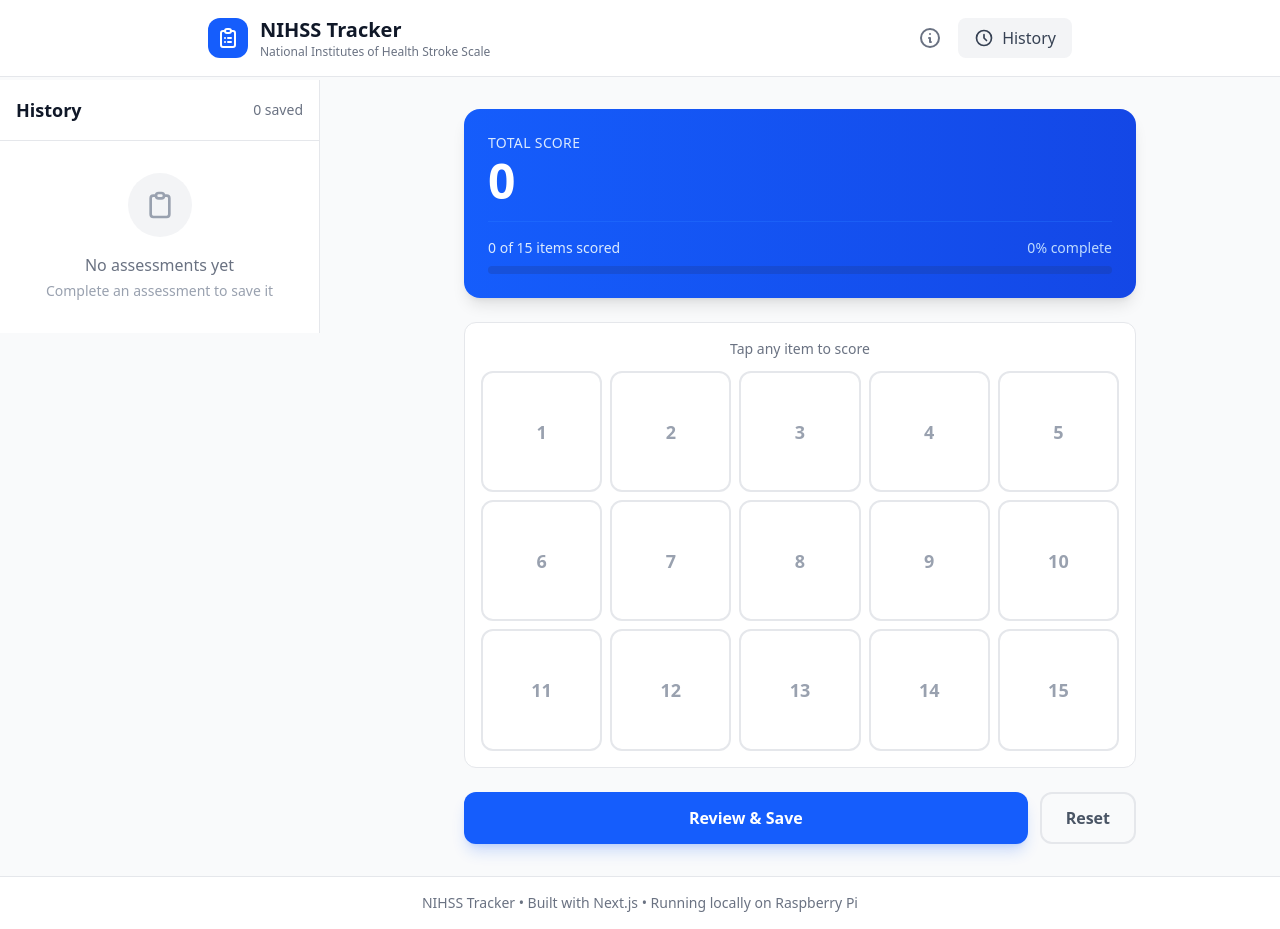
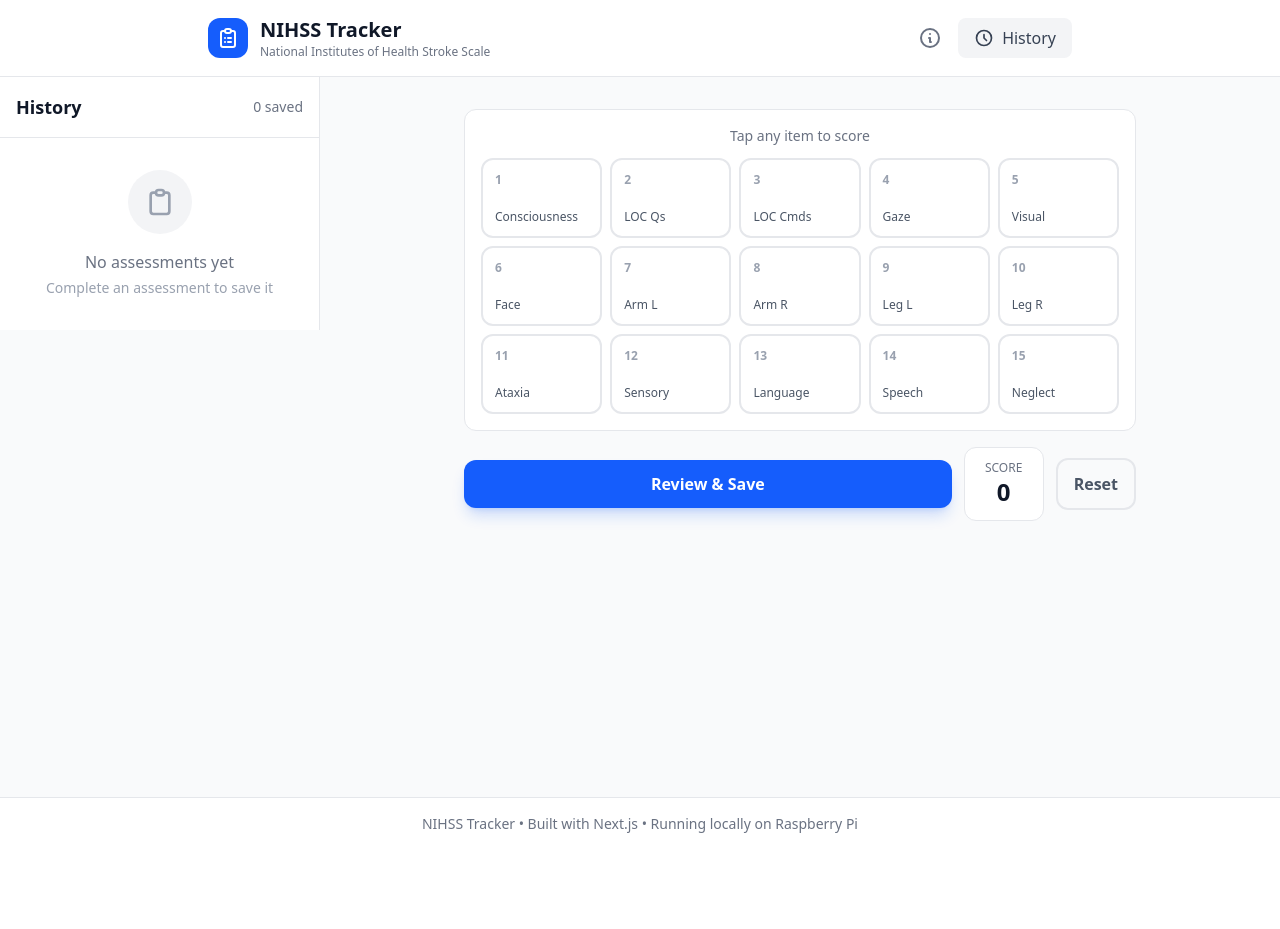
Before and after one commit to dermetfak/nihss-tracker, a Next.js app: page / in a window 1280 px wide. After the commit the page ends 850 px from the top, so only its background shows below. Built offline with nearby package versions, Linux system fonts and the light colour scheme.

Commit message:
UI redesign: short names, compact score display, removed big header

```diff
--- a/components/AssessmentForm.tsx
+++ b/components/AssessmentForm.tsx
@@ -8,6 +8,25 @@
   onSave: (assessment: NIHSSAssessment) => void;
 }
 
+// Short names for grid display
+const SHORT_NAMES: Record<string, string> = {
+  'loc': 'Consciousness',
+  'locQuestions': 'LOC Qs',
+  'locCommands': 'LOC Cmds',
+  'gaze': 'Gaze',
+  'visual': 'Visual',
+  'facial': 'Face',
+  'motorArmLeft': 'Arm L',
+  'motorArmRight': 'Arm R',
+  'motorLegLeft': 'Leg L',
+  'motorLegRight': 'Leg R',
+  'ataxia': 'Ataxia',
+  'sensory': 'Sensory',
+  'language': 'Language',
+  'dysarthria': 'Speech',
+  'extinction': 'Neglect',
+};
+
 export default function AssessmentForm({ onSave }: AssessmentFormProps) {
   const [items, setItems] = useState<Record<string, number>>({});
   const [notes, setNotes] = useState('');
@@ -16,7 +35,7 @@
 
   const handleScoreChange = useCallback((itemId: string, value: number) => {
     setItems(prev => ({ ...prev, [itemId]: value }));
-    setActiveItem(null); // Close after scoring
+    setActiveItem(null);
   }, []);
 
   const handleSave = useCallback(() => {
@@ -35,7 +54,6 @@
     saveAssessment(assessment);
     onSave(assessment);
 
-    // Reset form
     setItems({});
     setNotes('');
     setActiveItem(null);
@@ -57,13 +75,13 @@
   if (showReview) {
     return (
       <div className="space-y-6">
-        {/* Review Header */}
-        <div className="bg-gradient-to-r from-blue-600 to-blue-700 text-white rounded-2xl p-6 shadow-lg">
-          <p className="text-blue-100 text-sm font-medium uppercase tracking-wide">Review Assessment</p>
-          <div className="flex items-baseline gap-2 mt-1">
-            <span className="text-5xl font-bold">{currentScore}</span>
+        {/* Compact Review Header */}
+        <div className="bg-blue-600 text-white rounded-xl p-4 flex items-center justify-between">
+          <div>
+            <p className="text-blue-100 text-xs uppercase tracking-wide">Review</p>
+            <span className="text-3xl font-bold">{currentScore}</span>
           </div>
-          <p className="text-blue-100 text-sm mt-2">{answeredCount} of {NIHSS_ITEMS.length} items scored</p>
+          <p className="text-blue-100 text-sm">{answeredCount} of {NIHSS_ITEMS.length} scored</p>
         </div>
 
         {/* Review List */}
@@ -138,27 +156,7 @@
   }
 
   return (
-    <div className="space-y-6">
-      {/* Score Summary */}
-      <div className="bg-gradient-to-r from-blue-600 to-blue-700 text-white rounded-2xl p-6 shadow-lg">
-        <p className="text-blue-100 text-sm font-medium uppercase tracking-wide">Total Score</p>
-        <div className="flex items-baseline gap-2 mt-1">
-          <span className="text-5xl font-bold">{currentScore}</span>
-        </div>
-        <div className="mt-4 pt-4 border-t border-blue-500/30">
-          <div className="flex items-center justify-between text-sm">
-            <span className="text-blue-100">{answeredCount} of {NIHSS_ITEMS.length} items scored</span>
-            <span className="text-blue-200">{Math.round((answeredCount / NIHSS_ITEMS.length) * 100)}% complete</span>
-          </div>
-          <div className="mt-2 bg-blue-900/30 rounded-full h-2 overflow-hidden">
-            <div
-              className="bg-white/90 h-full transition-all duration-500"
-              style={{ width: `${(answeredCount / NIHSS_ITEMS.length) * 100}%` }}
-            />
-          </div>
-        </div>
-      </div>
-
+    <div className="space-y-4">
       {/* Items Grid - Free Order Selection */}
       <div className="bg-white rounded-xl border border-gray-200 p-4">
         <p className="text-sm font-medium text-gray-500 mb-3 text-center">Tap any item to score</p>
@@ -171,7 +169,7 @@
               <button
                 key={item.id}
                 onClick={() => setActiveItem(item.id)}
-                className={`aspect-square rounded-xl flex flex-col items-center justify-center transition-all border-2 ${
+                className={`p-3 rounded-xl text-left transition-all border-2 min-h-[80px] flex flex-col ${
                   activeItem === item.id
                     ? 'border-blue-500 bg-blue-50'
                     : isScored
@@ -179,12 +177,17 @@
                     : 'border-gray-200 hover:border-blue-300 hover:bg-blue-50/50'
                 }`}
               >
-                <span className={`text-lg font-bold ${isScored ? 'text-green-700' : 'text-gray-400'}`}>
-                  {index + 1}
-                </span>
-                {isScored && (
-                  <span className="text-2xl font-bold text-green-700">{score}</span>
-                )}
+                <div className="flex items-center justify-between mb-1">
+                  <span className={`text-xs font-bold ${isScored ? 'text-green-700' : 'text-gray-400'}`}>
+                    {index + 1}
+                  </span>
+                  {isScored && (
+                    <span className="text-lg font-bold text-green-700">{score}</span>
+                  )}
+                </div>
+                <p className={`text-xs leading-tight mt-auto ${isScored ? 'text-green-800' : 'text-gray-600'}`}>
+                  {SHORT_NAMES[item.id]}
+                </p>
               </button>
             );
           })}
@@ -269,17 +272,21 @@
         </div>
       )}
 
-      {/* Actions */}
-      <div className="flex gap-3">
+      {/* Actions with Score */}
+      <div className="flex items-center gap-3">
         <button
           onClick={() => setShowReview(true)}
           className="flex-1 bg-blue-600 text-white py-3 px-6 rounded-xl font-semibold shadow-lg shadow-blue-600/20 hover:bg-blue-700 transition-all"
         >
           Review & Save
         </button>
+        <div className="bg-white rounded-xl border border-gray-200 px-4 py-3 text-center min-w-[80px]">
+          <p className="text-xs text-gray-500 uppercase">Score</p>
+          <p className="text-2xl font-bold text-gray-900">{currentScore}</p>
+        </div>
         <button
           onClick={handleReset}
-          className="px-6 py-3 border-2 border-gray-200 text-gray-600 rounded-xl font-semibold hover:border-gray-300 hover:bg-gray-50 transition-all"
+          className="px-4 py-3 border-2 border-gray-200 text-gray-600 rounded-xl font-semibold hover:border-gray-300 hover:bg-gray-50 transition-all"
         >
           Reset
         </button>
```
